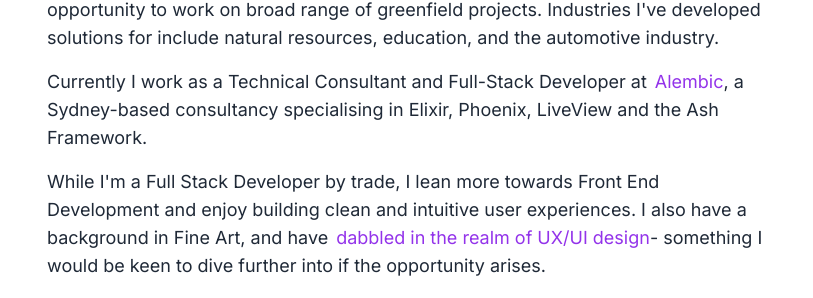
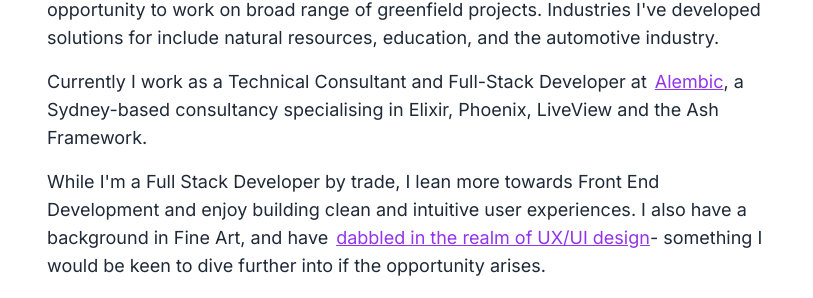
Before and after one commit to Theosaurus-Rex/dev-portfolio-2023, a Next.js app: page / in a window 1280 px wide. Shown: the part 380-678 px from the top of the page, without its empty margins (233-1046 px from the left). Built offline with nearby package versions, Linux system fonts and the light colour scheme.

Commit message:
style: Make links more visually obvious on home page

```diff
--- a/src/app/page.tsx
+++ b/src/app/page.tsx
@@ -18,7 +18,7 @@ export default function Home() {
         <p className="text-lg text-left text-gray-800">
           Currently I work as a Technical Consultant and Full-Stack Developer at
           <Link
-            className="ml-2 text-purple-600"
+            className="ml-2 text-purple-600 underline hover:text-black"
             href="https://alembic.com.au/"
             target="_blank"
           >
@@ -32,7 +32,7 @@ export default function Home() {
           End Development and enjoy building clean and intuitive user
           experiences. I also have a background in Fine Art, and have
           <Link
-            className="ml-2 text-purple-600"
+            className="ml-2 text-purple-600 underline hover:text-black"
             href="https://dribbble.com/Theosaurus-Rex"
             target="_blank"
           >
```
